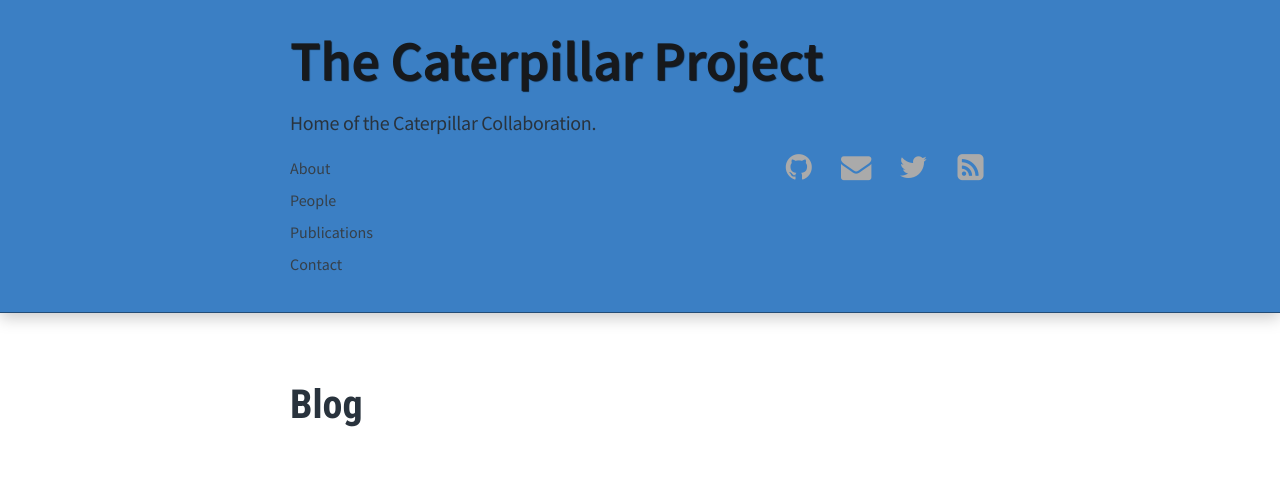
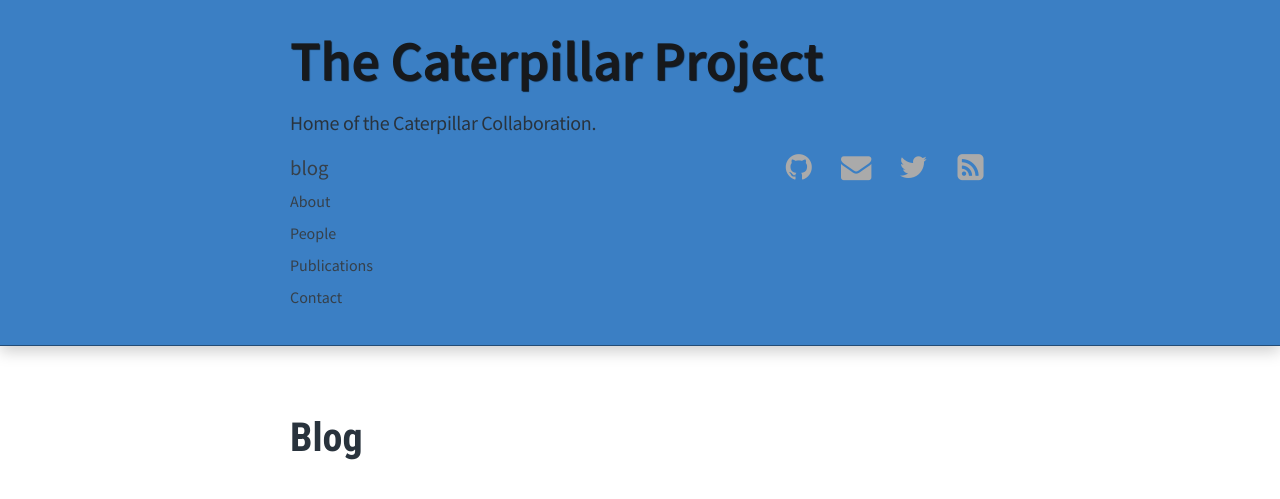
Before and after one commit to caterpillarproject/oldwebsite, a Jekyll site: the page built from index.html, in a window 1280 px wide. Shown: the top 499 px of the page. Built offline with Jekyll 4.4.1, drawn with Linux system fonts in a browser that asks for light colours; nearby versions of some CDN libraries; Markdown is read by kramdown in place of the engine named in the settings.

Commit message:
fixed masthead feed

```diff
--- a/_includes/masthead.html
+++ b/_includes/masthead.html
@@ -9,11 +9,12 @@
         <h4 class="mydescription">{{ site.description }}</h4>
       </a>
     </div>
-    <ul class="main-menu"><a href="/"><li><a href="/about">About</a></li>
+    <ul class="main-menu"><a href="/"><li>Blog</li></a>
+        <li><a href="/about">About</a></li>
         <li><a href="/people">People</a></li>
         <li><a href="/publications">Publications</a></li>
         <li><a href="/contact">Contact</a></li>
-        <!--<li><a href="/">Blog</a></li> -->
+        <!-- -->
 
         <!-- <li><a target="_blank" href="http://feedburner.google.com/fb/a/mailverify?uri=brendangriffen&amp;loc=en_US"> -->
       <!-- <a target="_blank" href="http://feedburner.google.com/fb/a/mailverify?uri=brendangriffen&amp;loc=en_US"><li>Subscribe</li></a> -->
```
